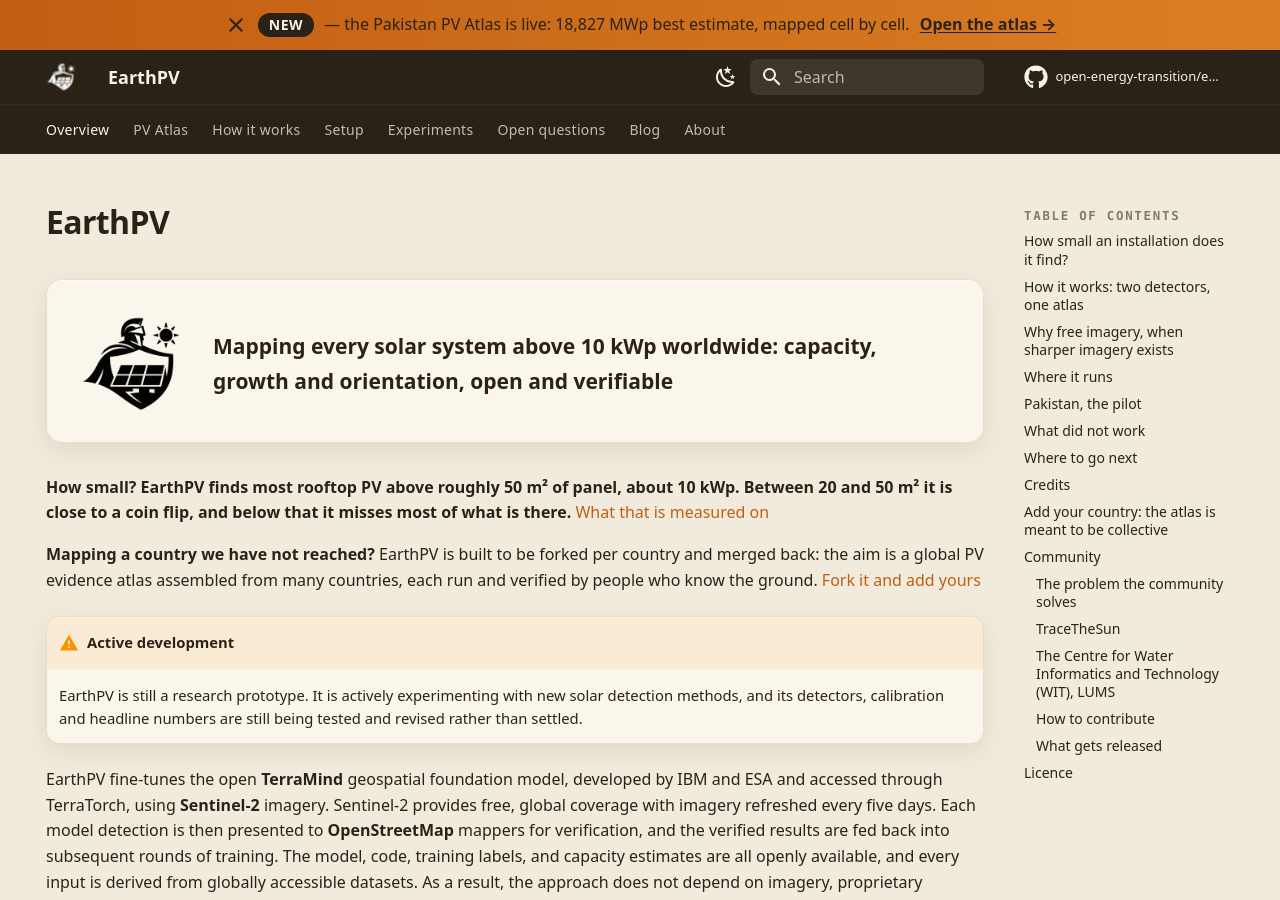
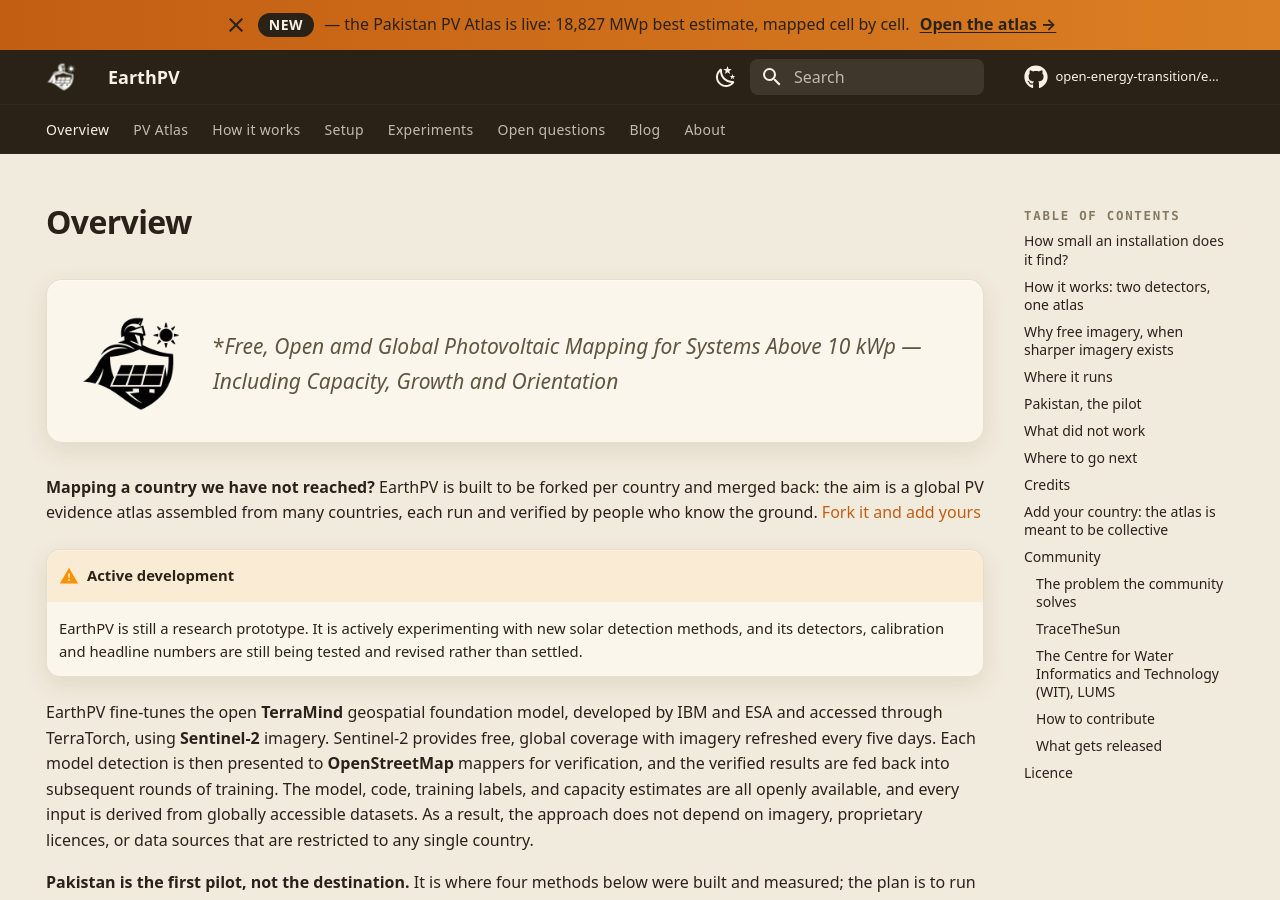
Before and after one commit to open-energy-transition/earthpv, an MkDocs documentation site: the page built from docs/index.md, in a window 1280 px wide and 900 px high. Built offline with MkDocs 1.6.1 and Material for MkDocs 9.7.7, drawn with Linux system fonts in a browser that asks for light colours; comment, search, counter and statistics services are not loaded.

Commit message:
Update index.md

```diff
--- a/docs/index.md
+++ b/docs/index.md
@@ -2,7 +2,6 @@
 hide:
   - navigation
 ---
-# EarthPV
 
 <div class="hero hero--lockup" markdown>
 
@@ -13,19 +12,12 @@
 
 <div class="hero-copy" markdown>
 
-**Mapping every solar system above 10 kWp worldwide: capacity, growth and
-orientation, open and verifiable**
+**Free, Open amd Global Photovoltaic Mapping for Systems Above 10 kWp — Including Capacity, Growth and Orientation*
 { .lede }
 
 </div>
 
 </div>
-
-**How small? EarthPV finds most rooftop PV above roughly 50 m² of panel, about
-10 kWp. Between 20 and 50 m² it is close to a coin flip, and below that it misses most
-of what is there.**
-[What that is measured on](#how-small-an-installation-does-it-find)
-{ .lede }
 
 **Mapping a country we have not reached?** EarthPV is built to be forked per country
 and merged back: the aim is a global PV evidence atlas assembled from many countries,
```
